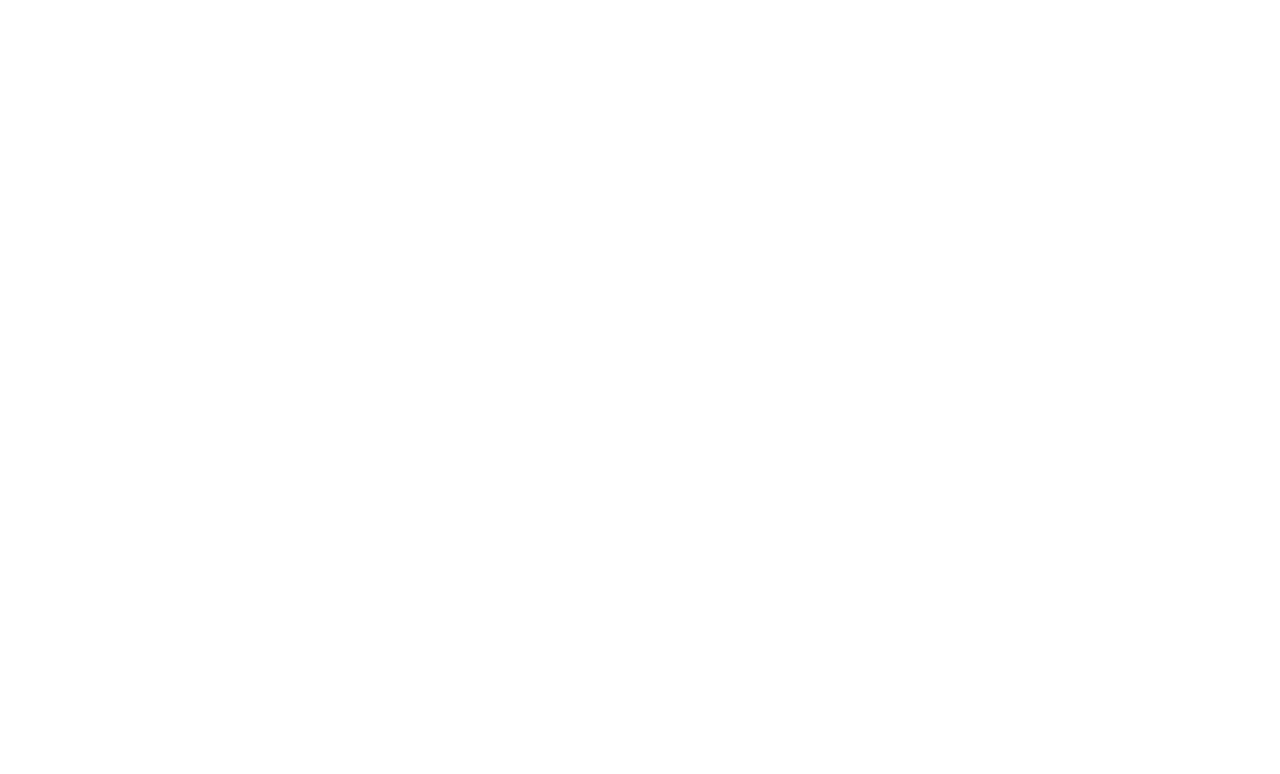
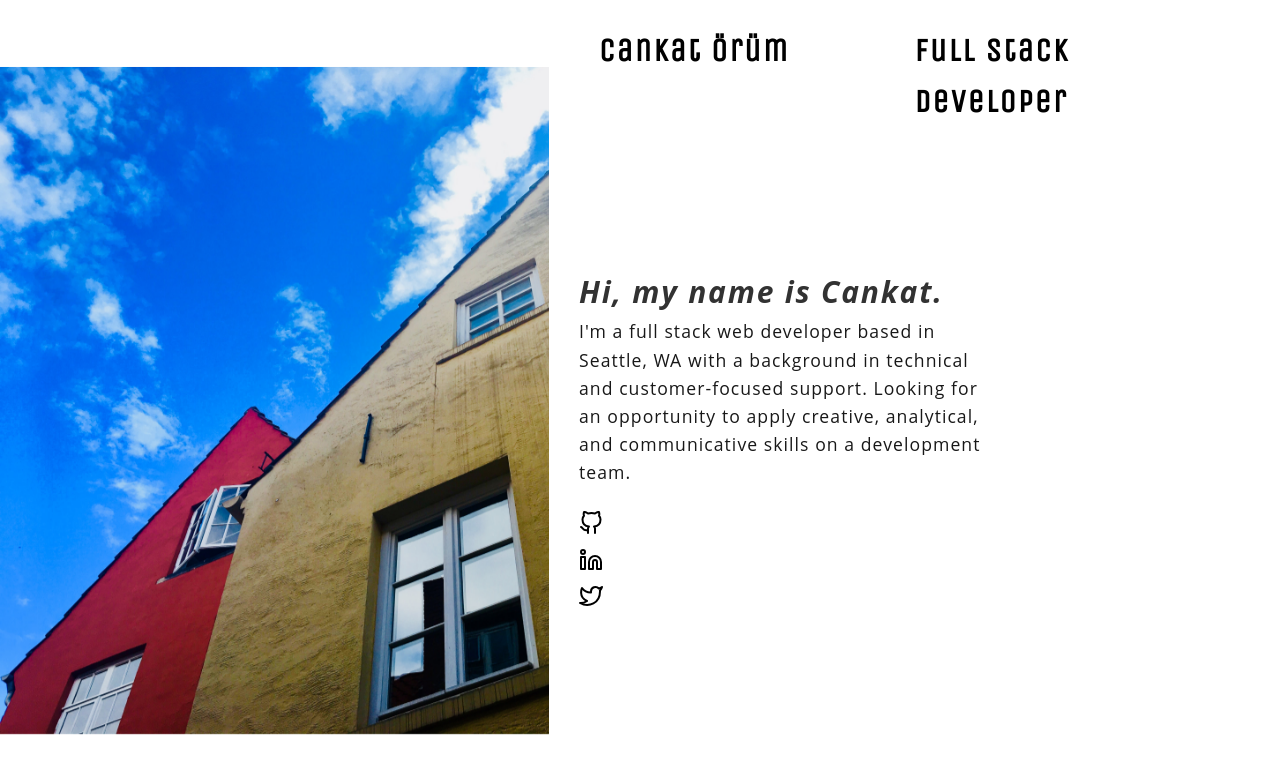
Before and after one commit to cankat-orum/personal-website, a React (Create React App) app: page / in a window 1280 px wide. Shown: the top 774 px of the page. Built offline with nearby package versions, Linux system fonts and the light colour scheme.

Commit message:
STYLIZE website structure, Header, About sections.

```diff
--- a/public/index.html
+++ b/public/index.html
@@ -24,7 +24,13 @@
       work correctly both with client-side routing and a non-root public URL.
       Learn how to configure a non-root public URL by running `npm run build`.
     -->
-    <title>React App</title>
+    <link rel="preconnect" href="https://fonts.googleapis.com" />
+    <link rel="preconnect" href="https://fonts.gstatic.com" crossorigin />
+    <link
+      href="https://fonts.googleapis.com/css2?family=Unica+One&display=swap"
+      rel="stylesheet"
+    />
+    <title>Cankat Örüm</title>
   </head>
   <body>
     <noscript>You need to enable JavaScript to run this app.</noscript>
--- a/src/components/navbar.js
+++ b/src/components/navbar.js
@@ -1,6 +1,105 @@
 import React from "react";
 import "../styles/style.css";
+import image01 from "../assets/justin-lindemann-BiA9dOnPwLY-unsplash.jpg";
 
 export default function navbar() {
-  return null;
+  return (
+    <div
+      className="body-div"
+      style={{
+        backgroundImage: `url(${image01})`,
+      }}
+    >
+      <div className="content-wrap">
+        <div className="left-invis"></div>
+        <main className="content-main">
+          <header className="main-header">
+            <div className="right-header-div">
+              <p>Cankat Örüm</p>
+              <p>Full Stack Developer</p>
+            </div>
+          </header>
+          <article className="about-article">
+            <header className="about-header">
+              <h2>Hi, my name is Cankat.</h2>
+            </header>
+            <p>
+              I'm a full stack web developer based in Seattle, WA with a
+              background in technical and customer-focused support. Looking for
+              an opportunity to apply creative, analytical, and communicative
+              skills on a development team.
+            </p>
+            <footer></footer>
+          </article>
+          <div className="about-social">
+            <a
+              href="https://github.com/cankat-orum"
+              target="_blank"
+              rel="noopener me"
+              title="Github"
+            >
+              <svg
+                xmlns="http://www.w3.org/2000/svg"
+                class="feather"
+                width="24"
+                height="24"
+                viewBox="0 0 24 24"
+                fill="none"
+                stroke="currentColor"
+                stroke-width="2"
+                stroke-linecap="round"
+                stroke-linejoin="round"
+              >
+                <path d="M9 19c-5 1.5-5-2.5-7-3m14 6v-3.87a3.37 3.37 0 0 0-.94-2.61c3.14-.35 6.44-1.54 6.44-7A5.44 5.44 0 0 0 20 4.77 5.07 5.07 0 0 0 19.91 1S18.73.65 16 2.48a13.38 13.38 0 0 0-7 0C6.27.65 5.09 1 5.09 1A5.07 5.07 0 0 0 5 4.77a5.44 5.44 0 0 0-1.5 3.78c0 5.42 3.3 6.61 6.44 7A3.37 3.37 0 0 0 9 18.13V22"></path>
+              </svg>
+            </a>
+            <a
+              href="https://www.linkedin.com/in/cankat-orum/"
+              target="_blank"
+              rel="noopener me"
+              title="Linkedin"
+            >
+              <svg
+                xmlns="http://www.w3.org/2000/svg"
+                class="feather"
+                width="24"
+                height="24"
+                viewBox="0 0 24 24"
+                fill="none"
+                stroke="currentColor"
+                stroke-width="2"
+                stroke-linecap="round"
+                stroke-linejoin="round"
+              >
+                <path d="M16 8a6 6 0 0 1 6 6v7h-4v-7a2 2 0 0 0-2-2 2 2 0 0 0-2 2v7h-4v-7a6 6 0 0 1 6-6z"></path>
+                <rect x="2" y="9" width="4" height="12"></rect>
+                <circle cx="4" cy="4" r="2"></circle>
+              </svg>
+            </a>
+            <a
+              href="https://twitter.com/selftaughtdiary"
+              target="_blank"
+              rel="noopener me"
+              title="Twitter"
+            >
+              <svg
+                xmlns="http://www.w3.org/2000/svg"
+                class="feather"
+                width="24"
+                height="24"
+                viewBox="0 0 24 24"
+                fill="none"
+                stroke="currentColor"
+                stroke-width="2"
+                stroke-linecap="round"
+                stroke-linejoin="round"
+              >
+                <path d="M23 3a10.9 10.9 0 0 1-3.14 1.53 4.48 4.48 0 0 0-7.86 3v1A10.66 10.66 0 0 1 3 4s-4 9 5 13a11.64 11.64 0 0 1-7 2c9 5 20 0 20-11.5a4.5 4.5 0 0 0-.08-.83A7.72 7.72 0 0 0 23 3z"></path>
+              </svg>
+            </a>
+          </div>
+        </main>
+      </div>
+    </div>
+  );
 }
--- a/src/styles/style.css
+++ b/src/styles/style.css
@@ -1,8 +1,13 @@
+*,
 body,
 html {
   box-sizing: border-box;
   margin: 0;
   padding: 0;
+  font-family: "Open Sans", sans-serif;
+  line-height: 1.6;
+  letter-spacing: 0.06em;
+  color: #000;
 }
 
 *,
@@ -10,3 +15,74 @@
 *::after {
   box-sizing: inherit;
 }
+
+.body-div {
+  background-position: left;
+  background-size: auto 667px;
+  background-repeat: no-repeat;
+  background-attachment: fixed;
+  overflow: visible;
+}
+
+.content-wrap {
+  display: flex;
+}
+
+.left-invis {
+  background-color: transparent;
+  flex: 0.9;
+}
+
+.content-main {
+  flex: 1.1;
+  background-color: #fff;
+  height: 100vh;
+  padding: 0px 30px;
+  overflow: scroll;
+  overflow-x: hidden;
+}
+
+.right-header-div {
+  padding: 25px 20px;
+  display: flex;
+}
+
+.right-header-div > p {
+  flex: 1;
+  font-family: "Unica One", cursive;
+  font-size: 2em;
+  font-weight: 700;
+}
+
+.about-article {
+  margin-top: 15vh;
+  width: 60%;
+}
+
+.about-header h2 {
+  font-size: 1.875rem;
+  line-height: 2.5rem;
+  font-style: italic;
+  margin-bottom: 5px;
+  opacity: 0.8;
+}
+
+.about-article p {
+  font-size: 1.1em;
+  opacity: 0.9;
+}
+
+.about-social {
+  margin-top: 25px;
+  display: flex;
+  flex-direction: column;
+}
+
+.about-social a {
+  display: inline;
+  text-decoration: none;
+  border: none;
+  margin-bottom: 5px;
+  margin-right: auto;
+  cursor: pointer;
+}
```
Also changed, not shown: 1 other file (tests, documents, lock files or other folders).
